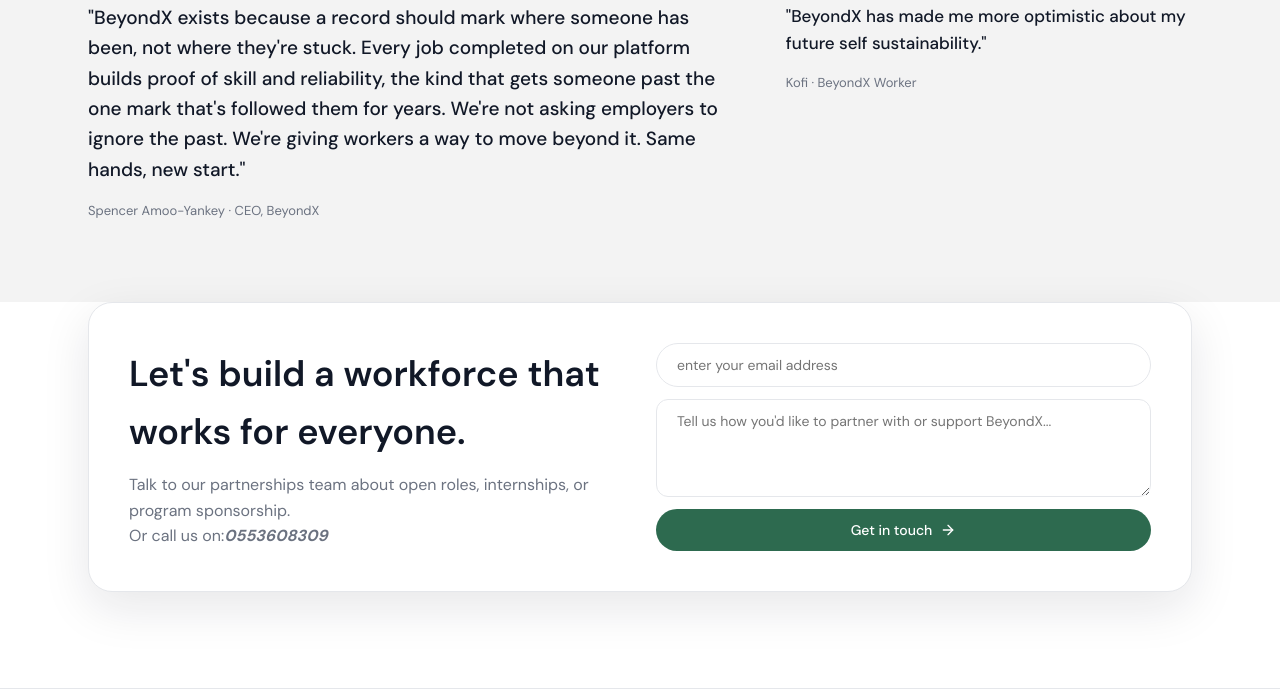
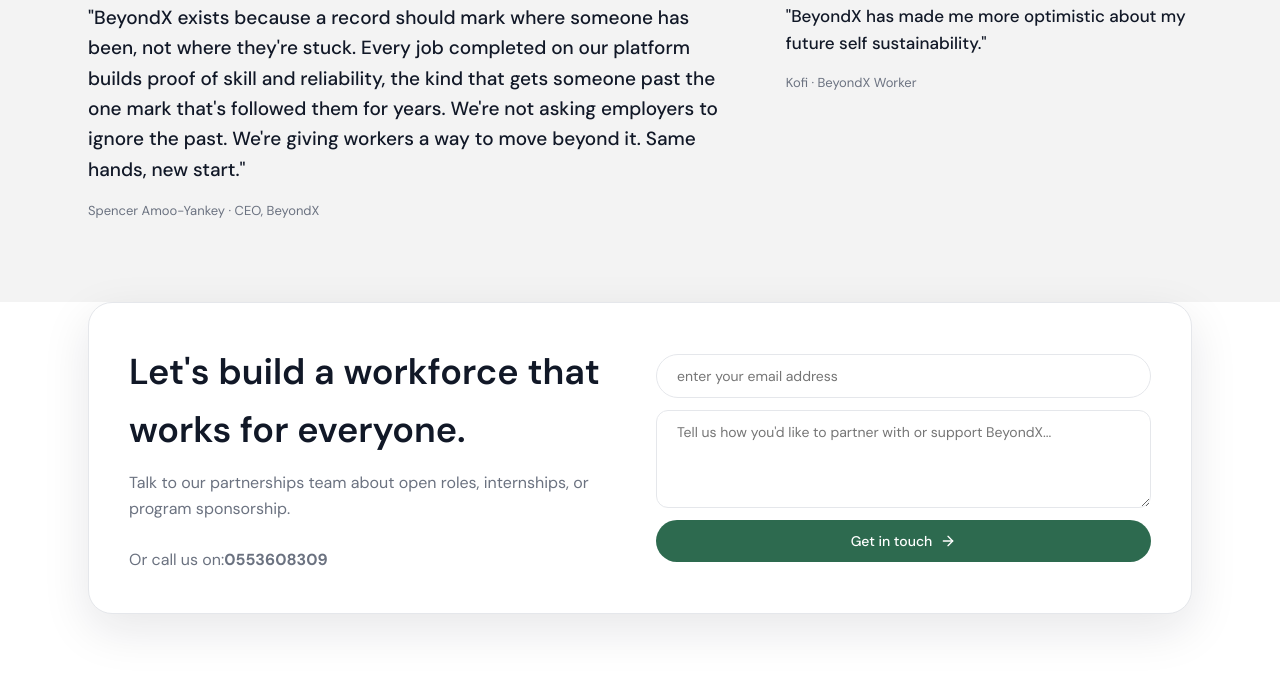
Before and after one commit to jamesjnr1/BeyondX-Landing, a website: page index.html in a window 1280 px wide. Shown: the part 3310-4009 px from the top of the page. Drawn offline with Linux system fonts and the light colour scheme.

Commit message:
Update index.html

```diff
--- a/index.html
+++ b/index.html
@@ -496,7 +496,7 @@ footer { border-top: 1px solid var(--border); }
       <div class="cta-grid">
         <div>
           <h2>Let's build a workforce that works for everyone.</h2>
-          <p id="cta-copy">Talk to our partnerships team about open roles, internships, or program sponsorship.<br>Or call us on:<b><em>0553608309</em></b></p>
+          <p id="cta-copy">Talk to our partnerships team about open roles, internships, or program sponsorship.<br><br>Or call us on:<b>0553608309</b></p>
         </div>
         <form class="cta-form" id="ctaForm" onsubmit="return handleCtaSubmit(event)">
           <input type="email" name="email" required placeholder="enter your email address">
```
